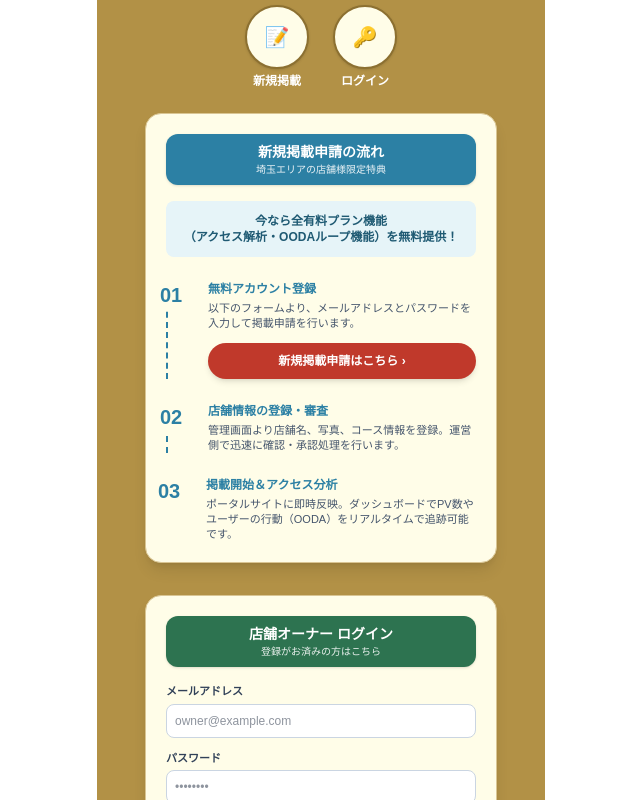
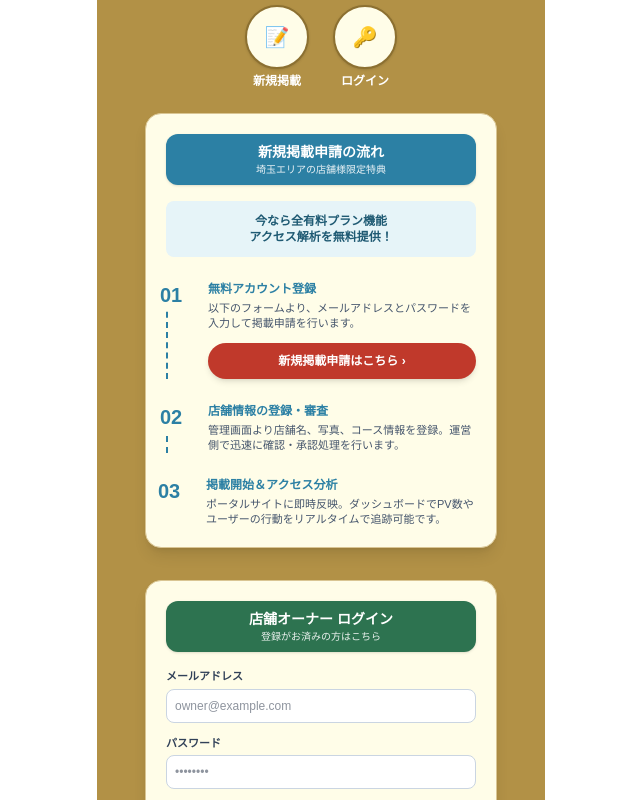
Before and after one commit to DanSugaya/esthe-portal, a Next.js app: page /owner/auth in a window 1280 px wide. Shown: the part 556-1356 px from the top of the page, without its empty margins (319-959 px from the left). Built offline with nearby package versions, Linux system fonts and the light colour scheme; no server answers.

Commit message:
微修正

```diff
--- a/src/app/owner/auth/page.tsx
+++ b/src/app/owner/auth/page.tsx
@@ -69,7 +69,7 @@ export default function OwnerAuthPage() {
           店舗パートナー募集プログラム
         </h1>
         <p className="text-xs leading-relaxed max-w-xs mx-auto opacity-90">
-          データ駆動型の集客（OODA分析）で、<br />
+          データ駆動型の集客で、<br />
           あなたのお店の予約数を最大化します。
         </p>
 
@@ -114,7 +114,7 @@ export default function OwnerAuthPage() {
 
           <div className="bg-[#e6f4f8] p-3 rounded-lg text-center text-[#1f5a73] font-bold text-xs mb-6">
             今なら全有料プラン機能<br />
-            （アクセス解析・OODAループ機能）を無料提供！
+            アクセス解析を無料提供！
           </div>
 
           {/* ステップ 01 */}
@@ -152,7 +152,7 @@ export default function OwnerAuthPage() {
             </span>
             <h3 className="font-bold text-xs text-[#2c80a4] mb-1">掲載開始＆アクセス分析</h3>
             <p className="text-[11px] text-slate-600 leading-snug">
-              ポータルサイトに即時反映。ダッシュボードでPV数やユーザーの行動（OODA）をリアルタイムで追跡可能です。
+              ポータルサイトに即時反映。ダッシュボードでPV数やユーザーの行動をリアルタイムで追跡可能です。
             </p>
           </div>
 
```
